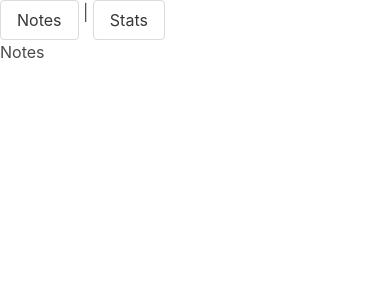
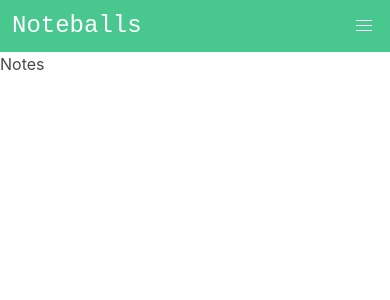
Before and after one commit to Ferperemero86/Noteballs, a Vue app: page / in a window 390 px wide. Shown: the top 300 px of the page. Built offline with nearby package versions, Linux system fonts and the light colour scheme.

Commit message:
Add Navbar

```diff
--- a/src/App.vue
+++ b/src/App.vue
@@ -1,7 +1,9 @@
+<script setup>
+import NavBar from '@/components/Layout/NavBar.vue'
+</script>
+
 <template>
-  <RouterLink to="/" class="button">Notes</RouterLink> |
-  <RouterLink to="/stats" class="button">Stats</RouterLink>
-
+  <NavBar />
   <RouterView />
 </template>
 
--- /dev/null
+++ b/src/components/Layout/Navbar.vue
@@ -0,0 +1,46 @@
+<script setup>
+import { ref } from 'vue'
+
+const showMobileNav = ref(false)
+</script>
+
+<template>
+  <nav class="navbar is-success" role="navigation" aria-label="main navigation">
+    <div class="container is-max-desktop">
+      <div class="navbar-brand">
+        <div class="navbar-item is-size-4 is-family-monospace">Noteballs</div>
+
+        <a
+          @click.prevent="showMobileNav = !showMobileNav"
+          role="button"
+          class="navbar-burger"
+          :class="{ 'is-active': showMobileNav }"
+          aria-label="menu"
+          aria-expanded="false"
+          data-target="navbarBasicExample"
+        >
+          <span aria-hidden="true"></span>
+          <span aria-hidden="true"></span>
+          <span aria-hidden="true"></span>
+        </a>
+      </div>
+
+      <div id="navbarBasicExample" class="navbar-menu" :class="{ 'is-active': showMobileNav }">
+        <div class="navbar-end">
+          <RouterLink to="/" class="navbar-item" active-class="is-active">Notes</RouterLink>
+          <RouterLink to="/stats" class="navbar-item" active-class="is-active">Stats</RouterLink>
+        </div>
+      </div>
+    </div>
+  </nav>
+</template>
+
+<style scoped>
+@media (max-width: 1023px) {
+  .navbar-menu {
+    position: absolute;
+    left: 0;
+    width: 100%;
+  }
+}
+</style>
```
Also changed, not shown: .eslintrc.cjs.
